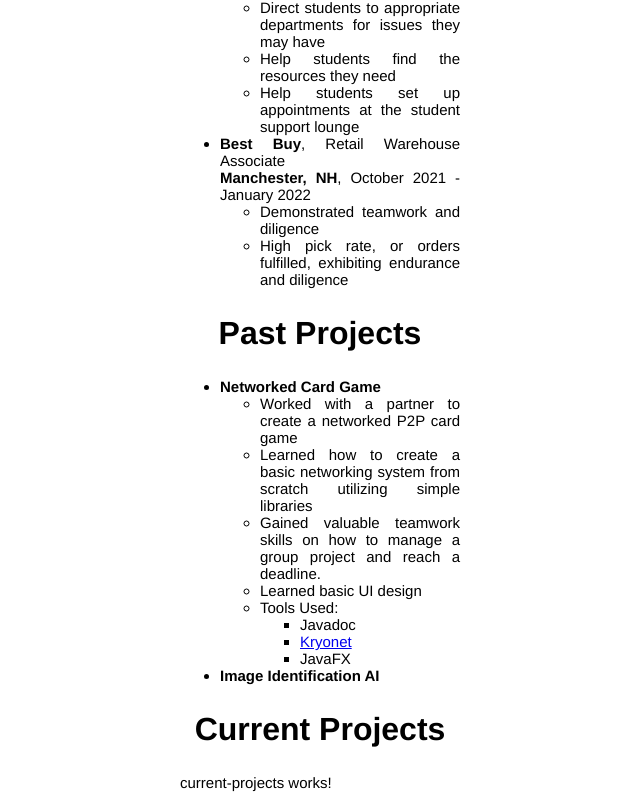
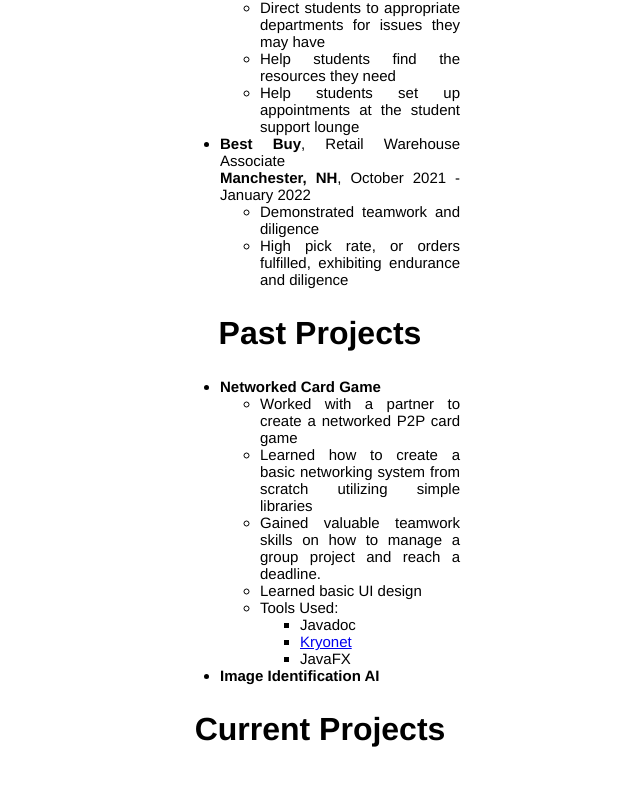
Before and after one commit to Archangelectra/professional-website, an Angular app: page / in a window 1280 px wide. Shown: the part 483-1289 px from the top of the page, without its empty margins (320-960 px from the left). After the commit the page ends 1257 px from the top, so only its background shows below. Built offline with nearby package versions, Linux system fonts and the light colour scheme.

Commit message:
set up placeholder for current projects

```diff
--- a/src/app/current-projects/current-projects.html
+++ b/src/app/current-projects/current-projects.html
@@ -1 +1,3 @@
-<p>current-projects works!</p>
+<ul id="current-projects">
+
+</ul>
--- a/src/app/past-projects/past-projects.html
+++ b/src/app/past-projects/past-projects.html
@@ -1,4 +1,4 @@
-<ul id="past-rojects">
+<ul id="past-projects">
     <li id="card-game">
         <b>Networked Card Game</b>
         <ul>
```
